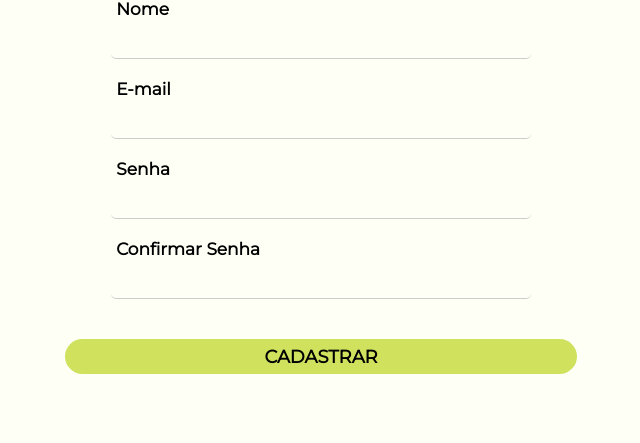
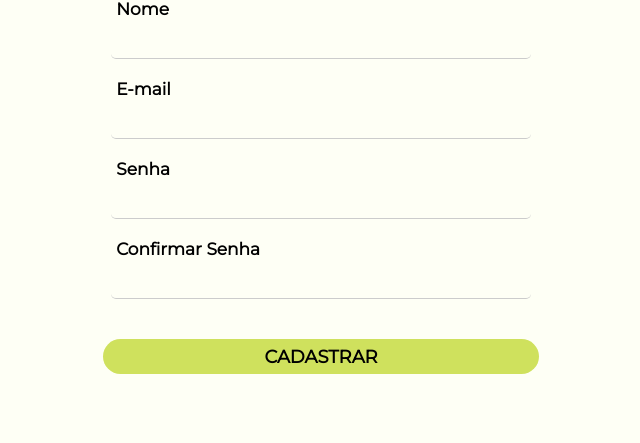
Before and after one commit to traxhi/site2905, a PHP site: page /cadastro.php in a window 1280 px wide. Shown: the part 275-718 px from the top of the page, without its empty margins (319-959 px from the left). Run offline with PHP 8.4, Linux system fonts and the light colour scheme.

Commit message:
aaaaaaaa

```diff
--- a/cadastro&login/cadastro.css
+++ b/cadastro&login/cadastro.css
@@ -76,7 +76,7 @@ button:hover {
 
 .botao {
     color: black;
-    width: 100%;
+    width: 85%;
     height: 35px;
     font-size: 18px;
     border: none;
```
